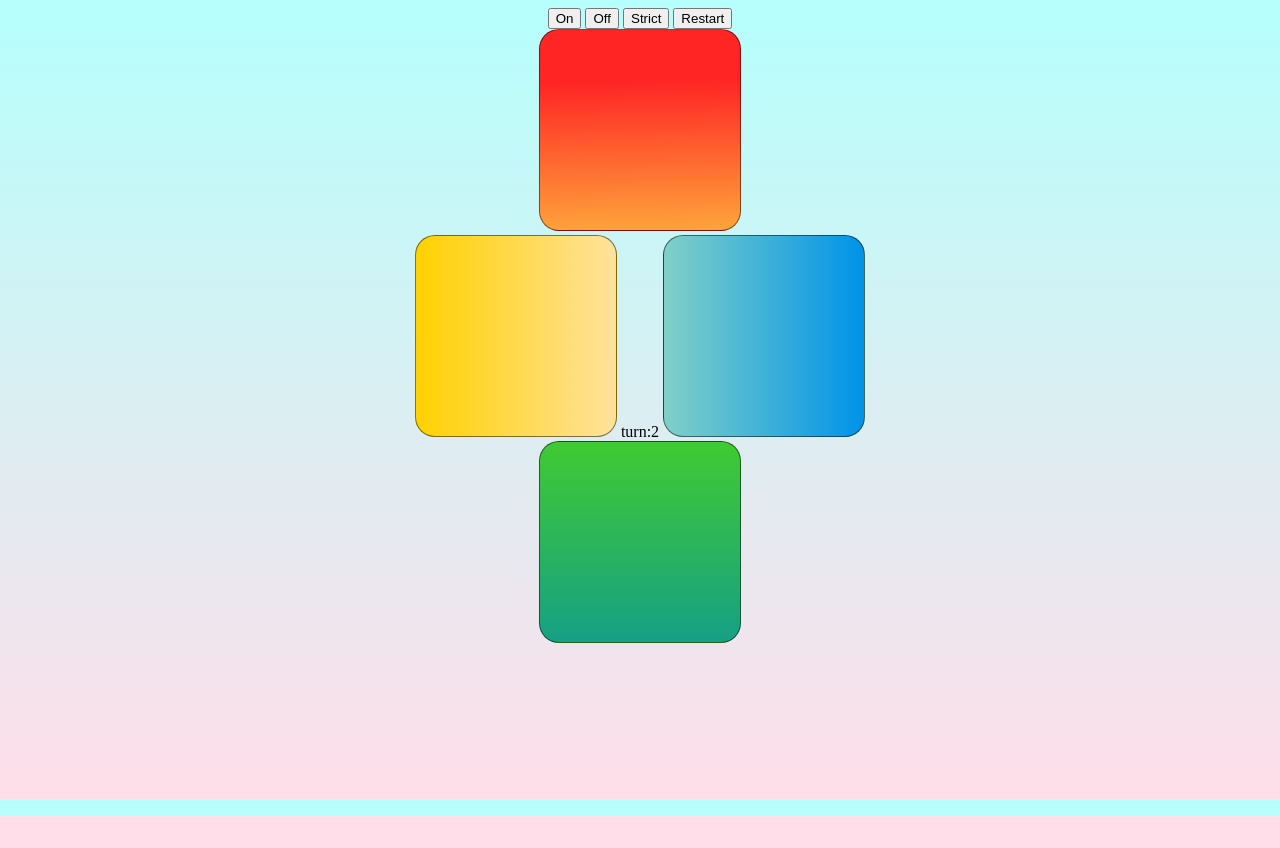
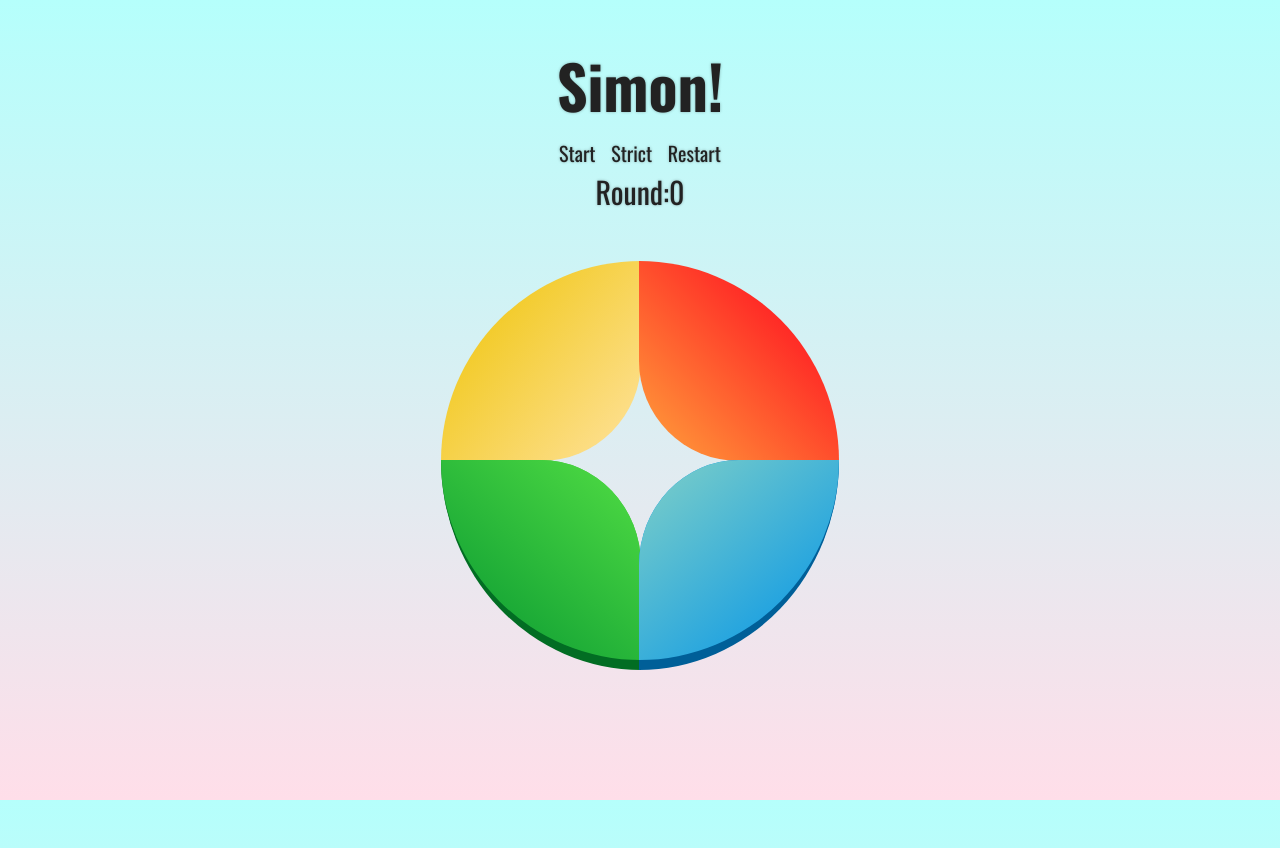
Before and after one commit to kgoooo/simon_game_FCC, a plain HTML site: page index.html in a window 1280 px wide. Both pictures are taken after a click on the element 515 px from the left and 336 px from the top of the page. Before the commit the page ends 816 px from the top, so only its background shows below. Drawn offline with nearby package versions, Linux system fonts and the light colour scheme.

Commit message:
90% functional, styled with CSS.

```diff
--- a/index.html
+++ b/index.html
@@ -4,6 +4,7 @@
 		<title>Simon Game - Kristen Goehringer</title>
 		<meta charset="UTF-8">
 		<meta name="viewport" content="width=device-width, initial-scale=1">
+		<link href="https://fonts.googleapis.com/css?family=Oswald:400,700" rel="stylesheet">
 		<link href="style.css" rel="stylesheet">
 		<script
 		src="https://code.jquery.com/jquery-3.2.1.slim.min.js"
@@ -13,23 +14,23 @@
 	<body>
 		<div>
 			<div id="simon">
+				<h1 class="shadow">Simon!</h1>
 				<div id="controls">
-					<button id="on">On</button>
-					<button id="off">Off</button>
-					<button id="strict">Strict</button>
-					<button id="restart">Restart</button>
+					<button id="on" class="shadow">Start</button>
+					<button id="strict" class="shadow" onClick="strictMode()">Strict</button>
+					<button id="restart" class="shadow">Restart</button>
+					<div id="counterDiv" class="shadow">Round:<span id="counter"></span></div>
 				</div>
 				<div id="color-buttons">
 					<div>
+						<div id="Y" class="yellow game-btn" onClick="humanButtonPress(3), audio3.play()"></div>
 						<div id="R" class="red game-btn" onClick="humanButtonPress(0), audio0.play()"></div>
 					</div>
 					<div>
-						<div id="Y" class="yellow game-btn" onClick="humanButtonPress(2), audio2.play()"></div>
-						<div id="counter">01</div>
+						<div id="G" class="green game-btn" onClick="humanButtonPress(2), audio2.play()"></div>
 						<div id="B" class="blue game-btn" onClick="humanButtonPress(1), audio1.play()"></div>
 					</div>
 					<div>
-						<div id="G" class="green game-btn" onClick="humanButtonPress(3), audio3.play()"></div>
 					</div>
 				</div>
 			</div>
--- a/script.js
+++ b/script.js
@@ -4,8 +4,11 @@ var turn = 0;  //this is the turn or level counter for each step in the game
 var aiSequence = [];
 var simonColorPick;
 var humanPress;
+var simonSaysCounter = 0;
 var checkingCounter = 0;
 var gamePlaying = false;  //game status - will be affected by the on off button
+var status = 'correct';
+var strict = false;
 
 //AUDIO FILES
 var audio0 = new Audio('https://s3.amazonaws.com/freecodecamp/simonSound1.mp3');
@@ -15,15 +18,103 @@ var audio3 = new Audio('https://s3.amazonaws.com/freecodecamp/simonSound4.mp3');
 
 // initialize event listeners
 $(document).ready(() => {
+	$('#wrong').hide();
 	$('#on').on('click', () => {
 		gamePlaying = true;
-		console.log('You\'re playing!');
+		setTimeout(simonTurn(), 500);
+		// simonTurn();
 	});
 	$('#off').on('click', () => {
 		gamePlaying = false;
 	});
 });
 
+
+// this is what happens when a play button gets clicked by user.
+var humanButtonPress = (buttonPressedIndex) => {
+	humanPress = buttonPressedIndex;
+	//check human press against ai[checkCounter index]
+	checkHumMove();
+	checkingCounter++;
+	console.log('checking counter:' + checkingCounter);
+	// this is to make sure simon doesnt start before you have pressed all the buttons
+	if (checkingCounter == aiSequence.length && status == 'correct'){
+		checkingCounter = 0;
+		setTimeout(() => {
+			simonTurn();
+		}, 1000);
+	}
+	if (status === 'error'  && strict == false){
+		$('#counter').text(' --');
+		simonSaysCounter = 0;
+		checkingCounter = 0;
+		setTimeout(() => {
+			$('#counter').text(turn);
+			simonSays();
+			status = 'correct';
+		}, 1000);
+	}
+};
+
+var strictMode = () => {
+	if(strict == false) {
+		strict = true;
+	} else{
+		strict = false;
+	}
+};
+
+var checkHumMove = () => {
+	if (aiSequence[checkingCounter] === humanPress){
+		console.log('correct');
+		status = 'correct';
+	} else {
+		console.log('WRONGGGGGG');
+		status = 'error';
+		// simonSays();
+	}
+};
+var simonSays = () => {
+	aiArrayPlayBack(aiSequence[simonSaysCounter]);
+	if (simonSaysCounter < aiSequence.length){
+		simonSaysCounter++;
+		setTimeout(simonSays, 800);
+	}
+};
+
+var aiArrayPlayBack = (playing) => {
+	switch (playing) {
+	case 0:
+		$('#R').addClass('redHighlight');
+		audio0.play();
+		setTimeout(() => {
+			$('#R').removeClass('redHighlight');
+		}, 600);
+		break;
+	case 1:
+		$('#B').addClass('blueHighlight');
+		audio1.play();
+		setTimeout(() => {
+			$('#B').removeClass('blueHighlight');
+		}, 600);
+		break;
+	case 2:
+		$('#G').addClass('greenHighlight');
+		audio2.play();
+		setTimeout(() => {
+			$('#G').removeClass('greenHighlight');
+		}, 600);
+		break;
+	case 3:
+		$('#Y').addClass('yellowHighlight');
+		audio3.play();
+		setTimeout(() => {
+			$('#Y').removeClass('yellowHighlight');
+		}, 600);
+	}
+};
+
+//picks the move for Simon to make
 var pickNextColorIndex = () => {
 	simonColorPick = Math.floor(Math.random()* 4);
 };
@@ -35,89 +126,9 @@ var storeColor = () => {
 
 var simonTurn = () => {
 	turn++;
-	$('#counter').text('turn:' + turn);
+	simonSaysCounter = 0;
+	$('#counter').text(turn);
 	pickNextColorIndex();
 	storeColor();
-	// console.log('picked index' + colorsArr[simonColorPick]);
-	// console.log(aiSequence);
-	if(turn == 1) {
-		$(`#${colorsArr[simonColorPick]}`).addClass('press');
-		//play the sound for the color
-		setTimeout(() => {
-			$(`#${colorsArr[simonColorPick]}`).removeClass('press');
-		}, 1000);
-		//need to check if turn is 1  if its 1, it does normal play begin, but when >= 2, it has to then play back the entire array with add and remove classes.
-	}
-	if (turn >= 2 ) {
-		aiArrayPlayBack();
-		$(`#${colorsArr[simonColorPick]}`).addClass('press');
-		//play the sound for the color
-		setTimeout(() => {
-			$(`#${colorsArr[simonColorPick]}`).removeClass('press');
-		}, 1000);
-		//need to check if turn is 1  if its 1, it does normal play begin, but when >= 2, it has to then play back the entire array with add and remove classes.
-	}
-
+	simonSays();
 };
-
-simonTurn();
-
-var humanTurn = () => {
-	//turn is only as long as aiSequence.length
-	//Human button press should run inside of here? that way its sort of a constant state while human keeps pushing buttons
-	//checking counter goes ++ with every human button press
-};
-
-// this is what happens when a play button gets clicked by user.
-var humanButtonPress = (buttonPressedIndex) => {
-	humanPress = buttonPressedIndex;
-	console.log('humanPress: ' + humanPress);
-	//check human press against ai[checkCounter index]
-	checkHumMove();
-	checkingCounter++;
-	console.log('checking counter:' + checkingCounter);
-	// this is to make sure simon doesnt start before you have pressed all the buttons
-	if (checkingCounter == aiSequence.length){
-		checkingCounter = 0;
-		setTimeout(() => {
-			simonTurn();
-		}, 1000)
-	}
-};
-
-var checkHumMove = () => {
-	if (aiSequence[checkingCounter] === humanPress){
-		console.log('correct');
-	}
-};
-
-var aiArrayPlayBack = () => {
-	for (var i = 0; i < aiSequence.length; i++) {
-		//add the press class and remove it for each item in squence
-		//play the sound for each item in sequence.
-		switch (aiSequence[i]) {
-		case 0:
-			audio0.play();
-
-			setTimeout(() => {
-			}, 1000);
-			break;
-		case 1:
-			setTimeout(() => {
-				audio1.play();
-			}, 1000);
-			break;
-		case 2:
-			setTimeout(() => {
-				audio2.play();
-			}, 1000);
-			break;
-		case 3:
-			setTimeout(() => {
-				audio3.play();
-			}, 1000);
-			break;
-		}
-		// wait 1200ms before next play
-	}
-};
--- a/style.css
+++ b/style.css
@@ -3,73 +3,105 @@ body {
 	background-image: linear-gradient(0deg, #FFDEE9 0%, #B5FFFC 100%);
 	height: 100vh;
 	background-attachment: fixed;
+	font-family: 'Oswald', sans-serif;
+	color: #222;
+}
+
+h1 {
+	font-size: 60px;
+	margin-bottom: 8px;
+}
+
+button{
+	font-family: 'Oswald', sans-serif;
+	background: none;
+	border: none;
+	cursor: pointer;
+	font-size: 20px;
+	color: #222;
 }
 
 div {
 	text-align: center;
 }
+
+.shadow{
+	text-shadow: 0 0 3px rgba(000, 000, 000, 0.3);
+}
 .game-btn {
 	width: 200px;
 	height: 200px;
 	display: inline-block;
-	border-radius: 20px;
-	border: 1px solid rgba(000,000,000, 0.5);
 	cursor: pointer;
+	margin: -3px;
 }
 
 .blue {
 	background-color: #0093E9;
-	background-image: linear-gradient(270deg, #0093E9 0%, #80D0C7 100%);
+	background-image: linear-gradient(320deg, #0093E9 0%, #80D0C7 100%);
+	border-radius: 50% 0 100% 0;
+	border-bottom: 10px solid #005F98;
 }
 .blueHighlight,
 .blue:active {
 	background-color: #3898E0;
-	background-image: linear-gradient(270deg, #3898E0 0%, #A1DCD6 100%);
+	background-image: linear-gradient(320deg, #3898E0 0%, #A1DCD6 100%);
 }
 
 .green {
 	background-color: #40ca32;
-	background-image: linear-gradient(180deg, #40ca32 0%, #16A085 100%);
+	background-image: linear-gradient(220deg, #52DE44 0%, #059531 100%);
+	border-radius:  0 50% 0 100%;
+	border-bottom: 10px solid #026D23;
 }
 
 .greenHighlight,
 .green:active {
 	background-color: #40ca32;
-	background-image: linear-gradient(180deg, #93D98B 0%, #16A06E 100%);
+	background-image: linear-gradient(220deg, #93D98B 0%, #16A06E 100%);
 }
 
 .yellow {
 	background-color: #ffd100;
-	background-image: linear-gradient(270deg, #FFE29D 0%, #ffd100 100%);
+	background-image: linear-gradient(310deg, #FFE29D 0%, #EEC300 100%);
+	border-radius: 100% 0 50% 0;
 }
 
 .yellowHighlight,
 .yellow:active {
 	background-color: #ffd100;
-	background-image: linear-gradient(270deg, #FDEBC1 0%, #FFD517 100%);
+	background-image: linear-gradient(300deg, #FDEBC1 0%, #FDDB3E 100%);
 }
 
 .red {
 	background-color: #FF2525;
-	background-image: linear-gradient(359deg, #FFA43B 0%, #FF2525 74%);
+	background-image: linear-gradient(45deg, #FFA43B 0%, #FF2525 74%);
+	border-radius: 0 100% 0 50%;
 }
 .redHighlight,
 .red:active {
 	background-color: #FF2525;
-	background-image: linear-gradient(359deg, #FFC25F 0%, #FF3D3D 74%);
+	background-image: linear-gradient(35deg, #FFC25F 0%, #FF3D3D 74%);
 }
 
 #color-buttons {
 	width: 500px;
 	margin-left: auto;
 	margin-right: auto;
+	margin-top: 50px;
 }
 
-#counter {
-	display: inline-block
+#counterDiv {
+	display: block;
+	font-size: 30px;
 }
 
+#on,
+#strict,
+#restart {
+	outline: none;
+}
 
-.press {
-	border: 5px solid #000;
-}
+#on:hover {border-bottom: 2px solid #1FE62B;}
+#strict:hover {border-bottom: 2px solid #FF8900;}
+#restart:hover {border-bottom: 2px solid #FF0000;}
```
